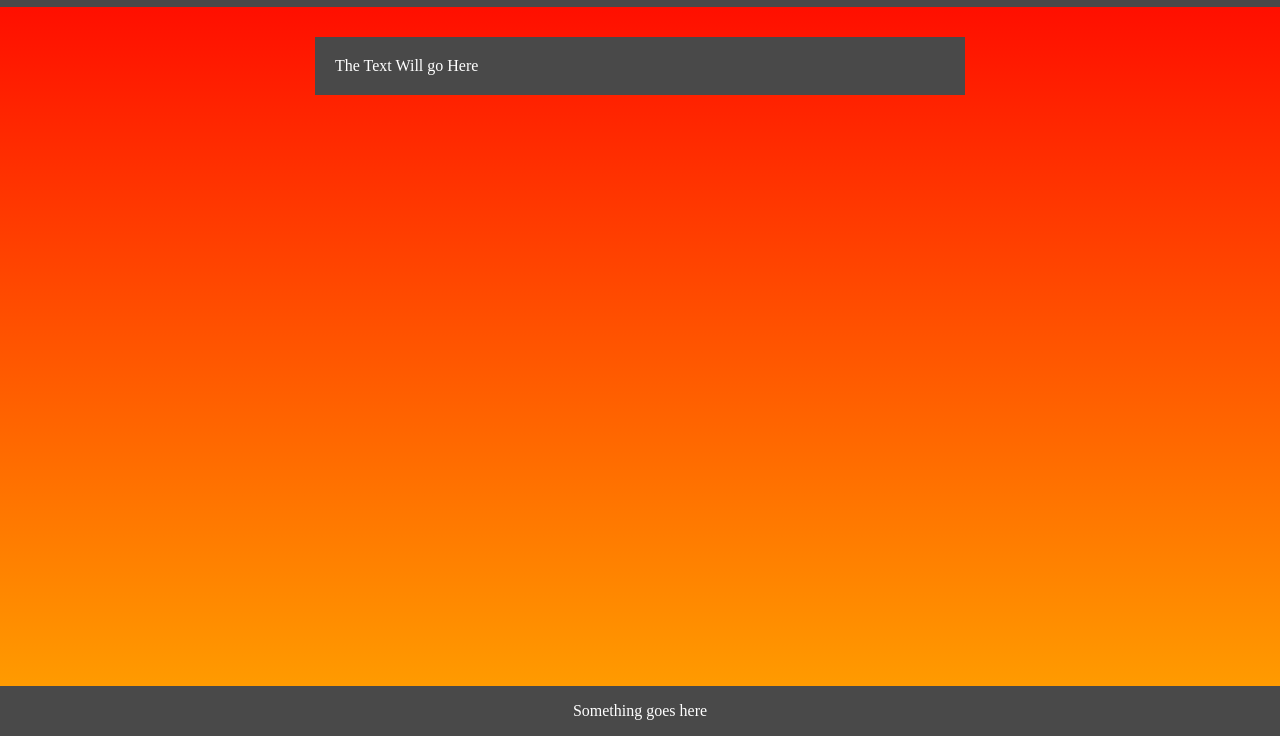
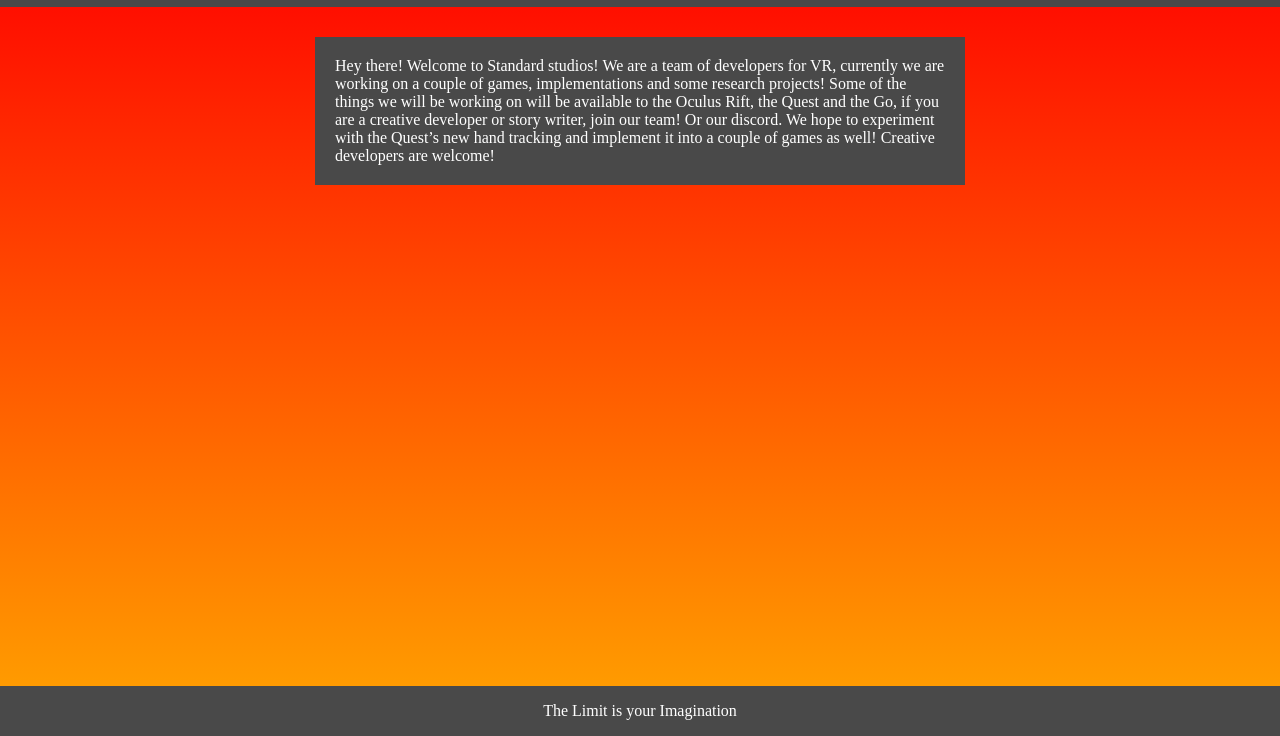
Before and after one commit to AwesomeTMC/Standard-Studios, a plain HTML site: page index.html in a window 1280 px wide. Shown: the part 64-800 px from the top of the page. Drawn offline with nearby package versions, Linux system fonts and the light colour scheme.

Commit message:
Update index.html

```diff
--- a/index.html
+++ b/index.html
@@ -18,10 +18,13 @@
 		<a href="#">contact</a>
 	</nav>
 	<main><span>
-		The Text Will go Here
+		           Hey there! Welcome to Standard studios! We are a team of developers for VR, currently we are working on a couple of games, implementations and some research projects! Some of the things we will be working on will be available to the Oculus Rift, the Quest and the Go, if you are a creative developer or story writer, join our team! Or our discord. We hope to experiment with the Quest’s new hand tracking and implement it into a couple of games as well! Creative developers are welcome!
+
+
+
 	</span></main>
 	<footer>
-		Something goes here
+		The Limit is your Imagination
 	</footer>
 	<script src="https://code.jquery.com/jquery-3.2.1.slim.min.js"></script>
 	<script type="text/javascript" src="js/script.js"></script>
```
